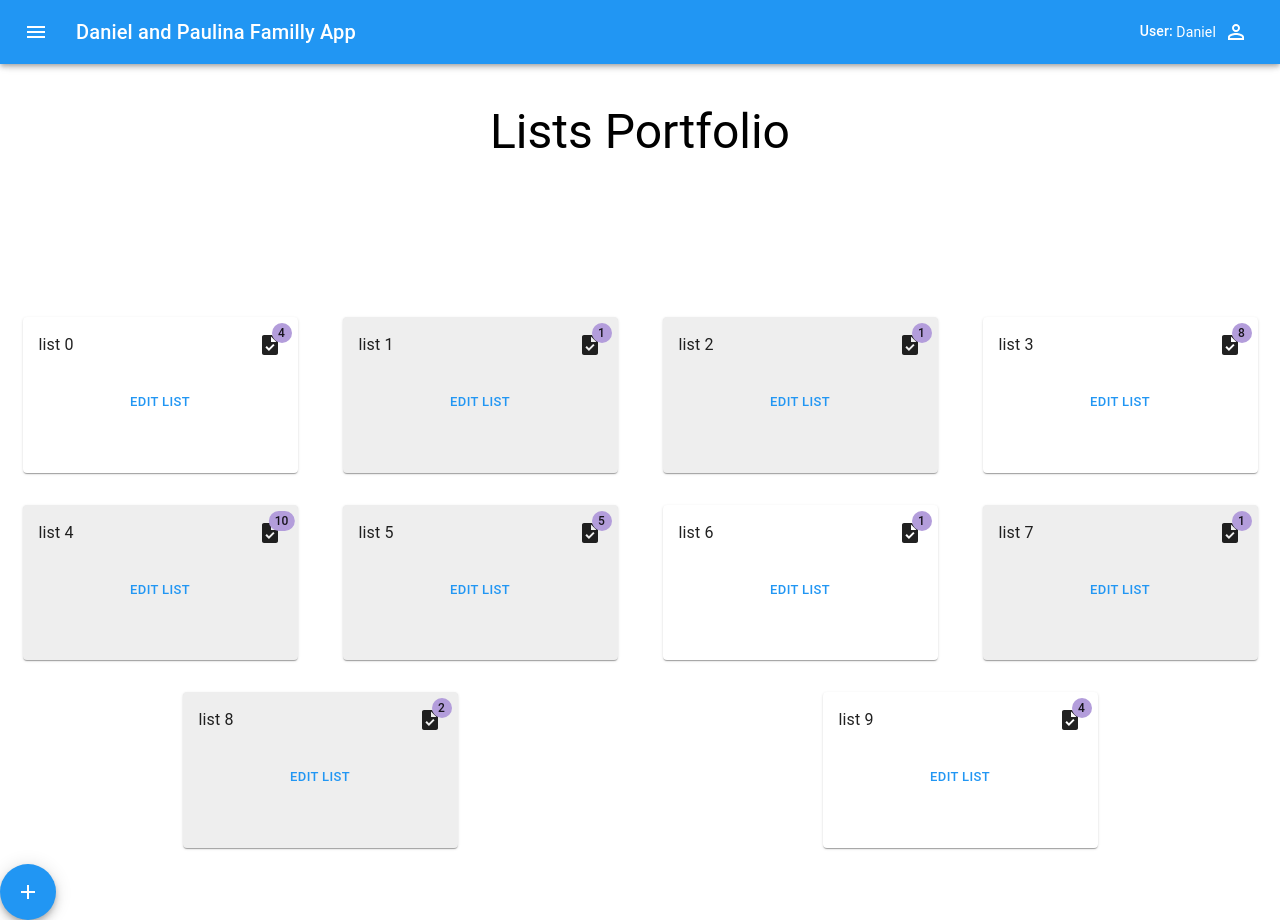
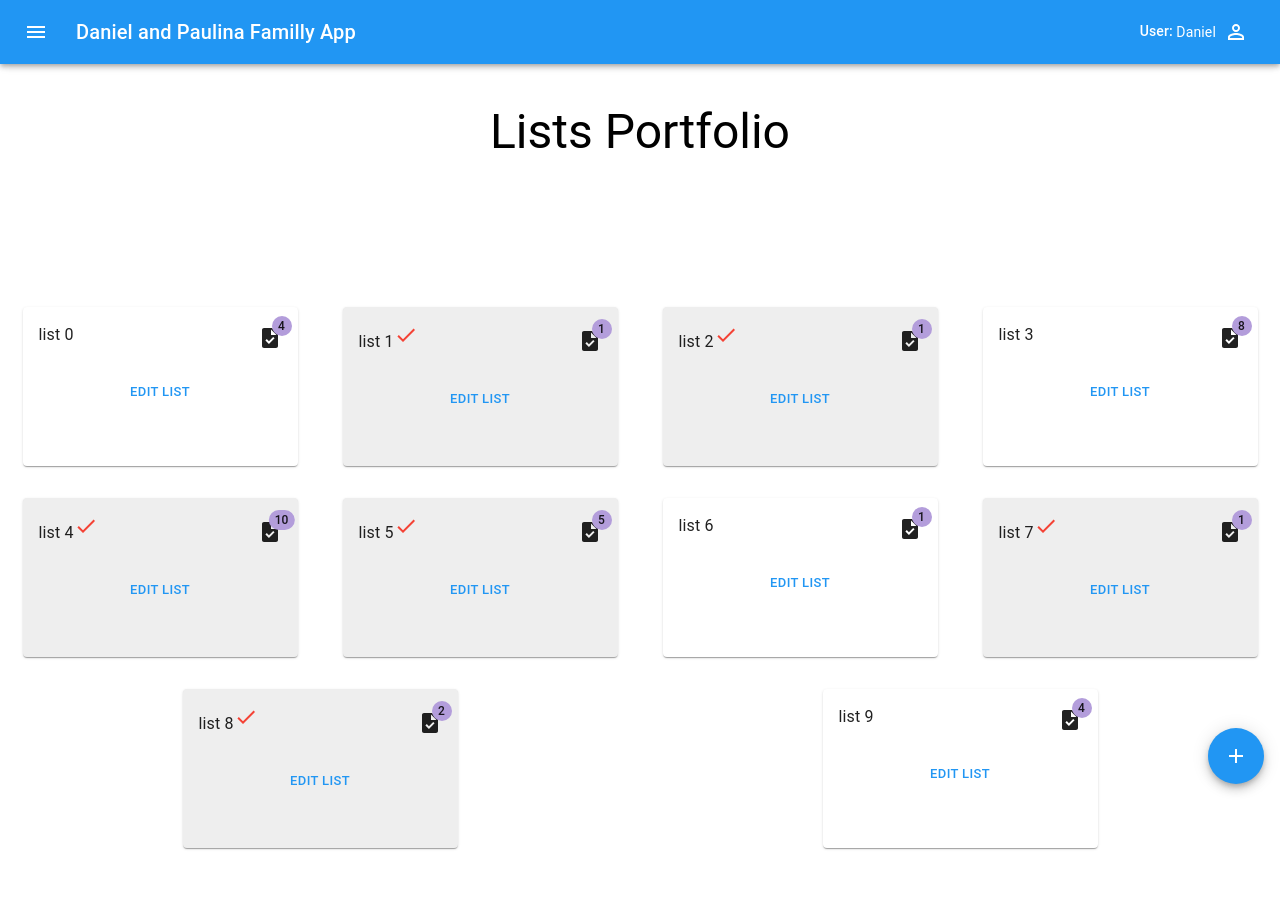
Before and after one commit to dandro32/family-app-fe, a Next.js app: page /lists in a window 1280 px wide. After the commit the page ends 864 px from the top, so only its background shows below. Built offline with nearby package versions, Linux system fonts and the light colour scheme; no server answers.

Commit message:
initial drawer

```diff
--- a/pages/lists/index.tsx
+++ b/pages/lists/index.tsx
@@ -1,7 +1,10 @@
-import { Box } from "@mui/material";
+import { Fab } from "@mui/material";
 import React from "react";
 import CardItem from "../../src/components/card/card";
+import ListDrawer from "../../src/components/ListDrawer";
 import PageLayout from "../../src/components/pageLayout";
+import AddIcon from "@mui/icons-material/Add";
+import { useBoolean } from "../../src/shared/utils";
 
 const mockData = Array.from(Array(10).keys()).map((nr: number) => ({
   _id: nr + "",
@@ -11,8 +14,11 @@ const mockData = Array.from(Array(10).keys()).map((nr: number) => ({
 }));
 
 const ListsPage = () => {
+  const [isOpen, openDrawer, closeDrawer] = useBoolean(false);
+
   const handleClick = (_id: string) => {
     console.log(_id);
+    openDrawer();
   };
 
   const renderCards = mockData.map(({ _id, title, done, tasks }) => (
@@ -27,6 +33,8 @@ const ListsPage = () => {
   ));
 
   return (
+    <>
+      <ListDrawer isOpen={isOpen} closeDrawer={closeDrawer} />
       <PageLayout title="Lists Portfolio">
         <div
           style={{
@@ -38,6 +46,14 @@ const ListsPage = () => {
           {renderCards}
         </div>
       </PageLayout>
+      <Fab
+        color="primary"
+        onClick={openDrawer}
+        sx={{ position: "absolute", bottom: 16, right: 16 }}
+      >
+        <AddIcon />
+      </Fab>
+    </>
   );
 };
 
--- /dev/null
+++ b/src/components/ListDrawer/index.tsx
@@ -0,0 +1,17 @@
+import { Drawer } from "@mui/material";
+import { FC } from "react";
+
+interface ListDrawerProps {
+  isOpen?: boolean;
+  closeDrawer: () => void;
+}
+
+const ListDrawer: FC<ListDrawerProps> = ({ isOpen = false, closeDrawer }) => {
+  return (
+    <Drawer anchor="right" open={isOpen} onClose={closeDrawer}>
+      test
+    </Drawer>
+  );
+};
+
+export default ListDrawer;
--- a/src/components/card/card.tsx
+++ b/src/components/card/card.tsx
@@ -8,7 +8,8 @@ import {
 } from "@mui/material";
 import { FC } from "react";
 import TaskIcon from "@mui/icons-material/Task";
-import { grey } from "@mui/material/colors";
+import DoneIcon from "@mui/icons-material/Done";
+import { grey, red } from "@mui/material/colors";
 
 interface CardProps {
   _id: string;
@@ -36,10 +37,12 @@ const CardItem: FC<CardProps> = ({
           style={{
             display: "flex",
             justifyContent: "space-between",
+            alignItems: "center",
           }}
         >
           <Typography variant="body1" gutterBottom>
             {title}
+            {done && <DoneIcon sx={{ color: red[500] }} />}
           </Typography>
           <Badge badgeContent={tasksNumber} color="secondary">
             <TaskIcon />
--- a/src/components/layout/index.tsx
+++ b/src/components/layout/index.tsx
@@ -1,6 +1,5 @@
 import { FC, ReactNode } from "react";
-import { Drawer, Fab } from "@mui/material";
-import AddIcon from "@mui/icons-material/Add";
+import { Drawer } from "@mui/material";
 
 import Header from "../header";
 import Menu from "../menu";
@@ -12,7 +11,6 @@ interface LayoutProps {
 
 const Layout: FC<LayoutProps> = ({ children }) => {
   const [menuIsOpen, openMenu, closeMenu] = useBoolean(false);
-  const [newListIsOpen, openListDrawer, closeListDrawer] = useBoolean(false);
 
   return (
     <>
@@ -20,13 +18,7 @@ const Layout: FC<LayoutProps> = ({ children }) => {
       <Drawer anchor="left" open={menuIsOpen} onClose={closeMenu}>
         <Menu />
       </Drawer>
-      <Drawer anchor="right" open={newListIsOpen} onClose={closeListDrawer}>
-        <div>list drawer</div>
-      </Drawer>
       <main>{children}</main>
-      <Fab color="primary" onClick={openListDrawer}>
-        <AddIcon />
-      </Fab>
     </>
   );
 };
```
Lines whose indentation alone changed are shown as unchanged.
